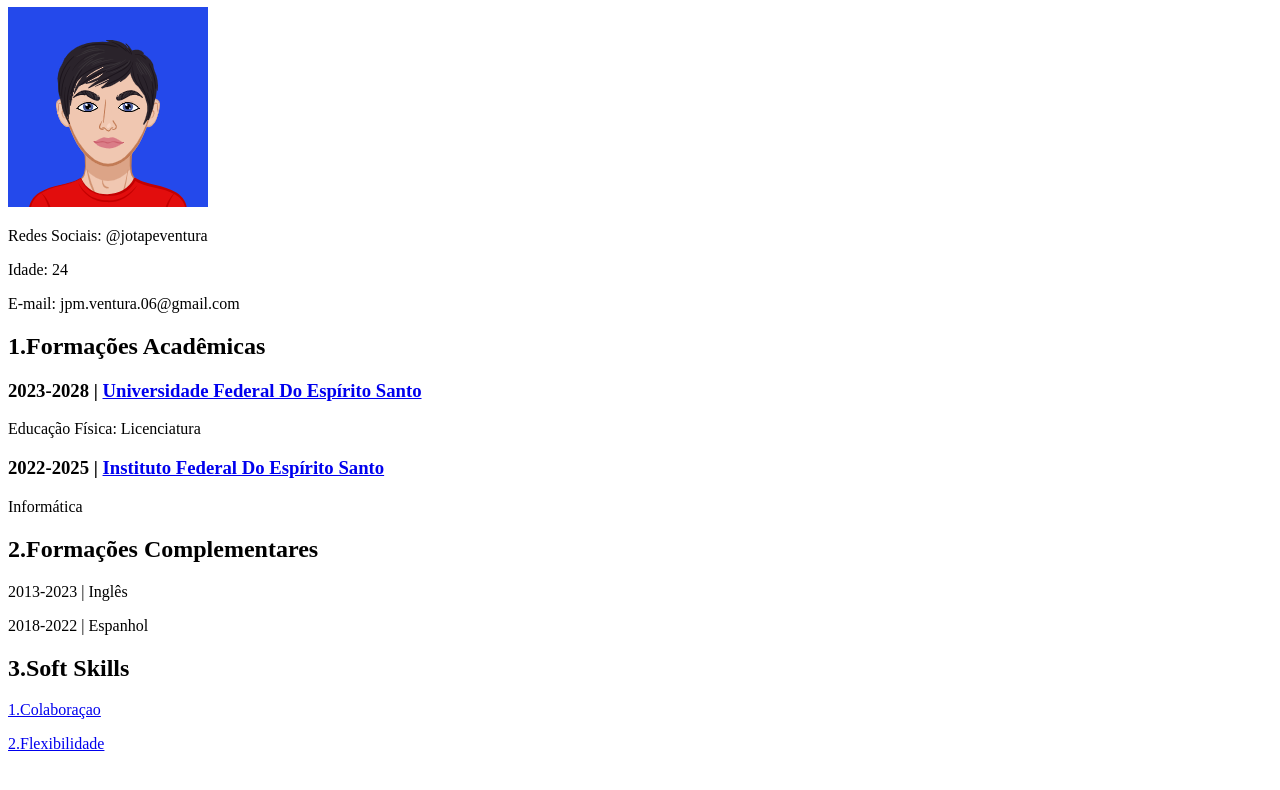
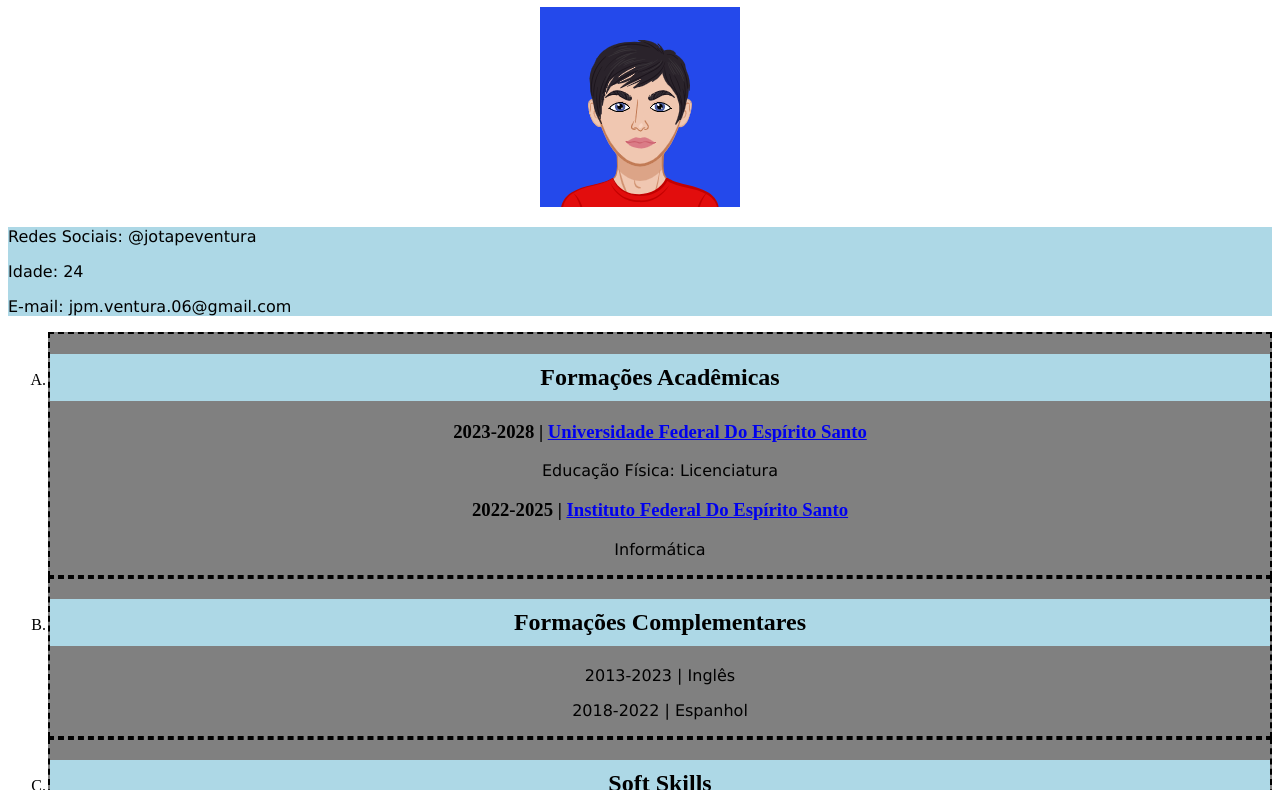
Before and after one commit to JPVstriker/Textao, a plain HTML site: page curriculo.html in a window 1280 px wide. Shown: the part 73-863 px from the top of the page. Before the commit the page ends 842 px from the top, so only its background shows below. Drawn offline with Linux system fonts and the light colour scheme.

Commit message:
colaboracao.html

```diff
--- a/curriculo.html
+++ b/curriculo.html
@@ -4,39 +4,88 @@
     <meta charset="UTF-8">
     <meta name="viewport" content="width=device-width, initial-scale=1.0">
     <title>Currículo</title>
+    <style>
+    #nome-centro{
+        text-align: center;
+        color: orange;
+    }
+
+    #foto-centro {
+        text-align: center;
+    }
+
+    .formacao-titulos {
+        background-color: lightblue;
+        padding: 10px;
+    }
+
+    .formacao-titulos:hover {
+        background-color: aquamarine;
+        transition: background-color 1.5s;
+    }
+
+    p {
+        font-family: Verdana,sans-serif;
+    }
+
+    ol {
+        list-style-type: upper-alpha;
+    }
+
+    .informacoes {
+        background-color: lightblue;
+    }
+
+
+
+    .minhadiv {
+        border: 2px dashed black;
+        background-color: grey;
+        text-align: center;
+    }
+</style>
 </head>
 <body>
-    <h1> João Pedro Medeiros Ventura</h1>
-    <div>
+    <h1 id="nome-centro" >João Pedro Medeiros Ventura</h1>
+    <div id= "foto-centro">
         <img src="img/fotodef.png" alt="Minha Foto" width="200" height="200">
     </div>
 
-    <div>
+    <div class="informacoes">
        <p>Redes Sociais: @jotapeventura</p>
        <p>Idade: 24</p>
        <p>E-mail: jpm.ventura.06@gmail.com</p>
 
     </div>
 
-    <div>
-        <h2>1.Formações Acadêmicas</h2>
+    <ol>
+        <div class="minhadiv">
+
+            <li><h2 class="formacao-titulos">Formações Acadêmicas</h2></li>
             <h3>2023-2028 |  <a href="https://www.ufes.br/">Universidade Federal Do Espírito Santo</a></h3>
             <p> Educação Física: Licenciatura</p>
             <h3>2022-2025 |  <a href="https://www.serra.ifes.edu.br/">Instituto Federal Do Espírito Santo</a></h3>
             <p> Informática</p>
+
         </div>
 
-    <div>
-        <h2>2.Formações Complementares</h2>
+
+        <div class="minhadiv">
+
+            <li><h2 class="formacao-titulos">Formações Complementares</h2></li>
             <p>2013-2023 | Inglês</p>
             <p>2018-2022 | Espanhol</p>
+
         </div>
 
-    <div>
-        <h2>3.Soft Skills</h2>
+        <div class="minhadiv">
+
+            <li><h2 class="formacao-titulos">Soft Skills</h2></li>
             <p><a href="colaboracao.html">1.Colaboraçao</a></p>
             <p><a href="flexibilidade.html">2.Flexibilidade</a></p>
+
         </div>
+    </ol>
 
 
 </body>
```
Also changed, not shown: colaboracao.html (+13 -2 lines), flexibilidade.html (+13 -2 lines). Lines whose indentation alone changed are shown as unchanged.
